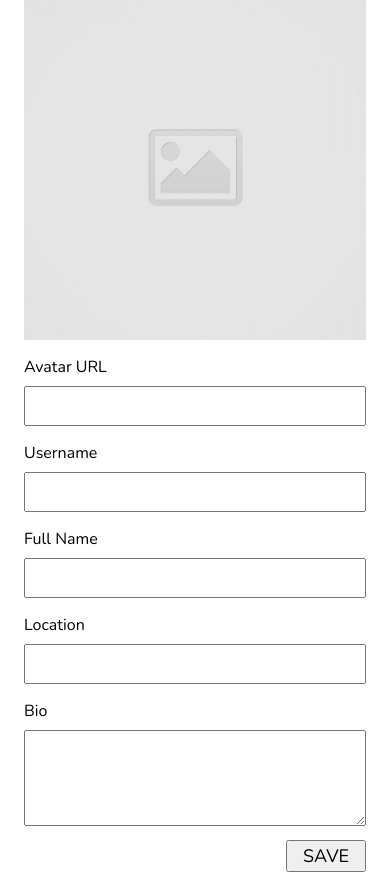
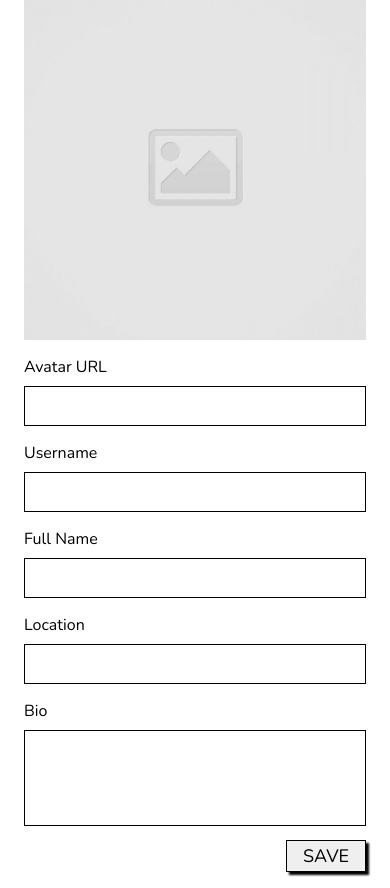
Before and after one commit to nickkniola/code-journal, a website: page index.html in a window 390 px wide. Shown: the part 136-1024 px from the top of the page. Drawn offline with nearby package versions, Linux system fonts and the light colour scheme.

Commit message:
Check to make sure that the form looks good on mobile and desktop.#1

```diff
--- a/css/styles.css
+++ b/css/styles.css
@@ -45,6 +45,7 @@ h1, h2 {
   width: 100%;
   height: 2.5rem;
   margin-top: 0.5rem;
+  border: 1px solid black;
 }
 
 .profile-input {
@@ -60,8 +61,11 @@ h1, h2 {
   width: 100%;
   height: 6rem;
   margin-top: 0.5rem;
+  padding: 0.5rem;
+  border: 1px solid black;
   font-size: 18px;
   font-family: 'Nunito', sans-serif;
+  resize: none;
 }
 
 .save-button {
@@ -71,6 +75,8 @@ h1, h2 {
   height: 2rem;
   font-size: 18px;
   font-family: 'Nunito', sans-serif;
+  box-shadow: 3px 3px 2px black;
+  border: 1px solid black;
 }
 
 @media screen and (min-width: 768px) {
```
